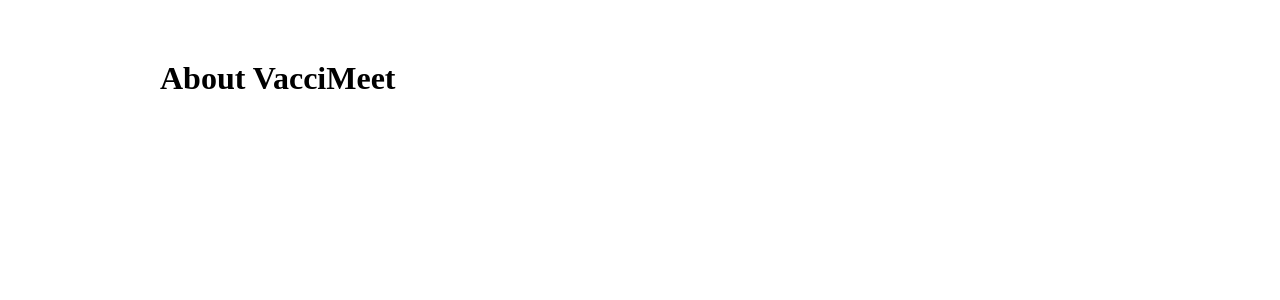
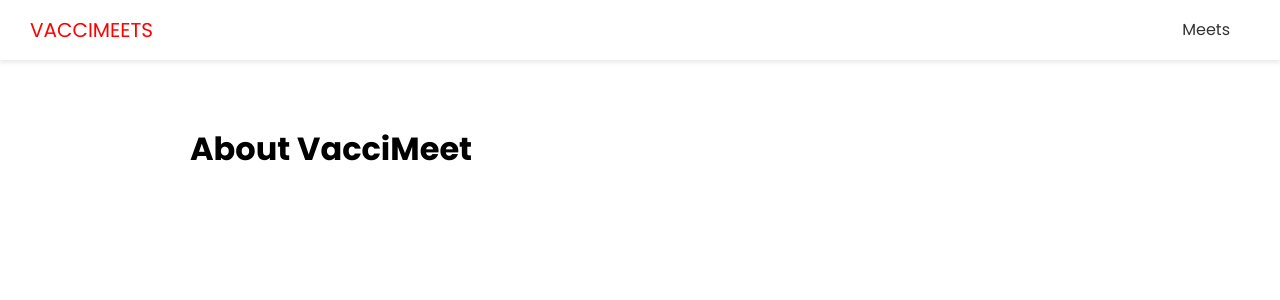
Before and after one commit to harshitpuri/vaccimeet-frontend, a Next.js app: page /about in a window 1280 px wide. Shown: the top 300 px of the page. Built offline with nearby package versions, Linux system fonts and the light colour scheme.

Commit message:
updated stylesheets, pages, layout files and 404

```diff
--- a/components/Footer.js
+++ b/components/Footer.js
@@ -1,5 +1,5 @@
 import Link from 'next/link'
-import styles from '../styles/Footer.module.css'
+import styles from '@/styles/Footer.module.css'
 
 export default function Footer() {
     return (
--- a/components/Header.js
+++ b/components/Header.js
@@ -1,9 +1,9 @@
 import Link from 'next/link'
-import styles from '../styles/Header.module.css'
+import styles from '@/styles/Header.module.css'
 
 export default function Header() {
     return (
-        <Header className={styles.header}>
+        <header className={styles.header}>
             <div className={styles.logo}>
                 <Link href='/'>
                     <a>VacciMeets</a>
@@ -20,6 +20,6 @@
                 </ul>
             </nav>
 
-        </Header>
+        </header>
     )
 }
--- a/components/Layout.js
+++ b/components/Layout.js
@@ -1,14 +1,19 @@
 import Head from 'next/head'
-import styles from '../styles/Layout.module.css'
+import Header from './Header'
+import Footer from './Footer'
+import styles from '@/styles/Layout.module.css'
 
-export default function Layout({title, keywords, description, children}) {
+export default function Layout({ title, keywords, description, children }) {
     return (
+
         <div>
             <Head>
                 <title>{title}</title>
                 <meta name='description' content={description} />
                 <meta name='keywords' content={keywords} />
             </Head>
+
+        <Header />
 
         <div className={styles.container}>
             {children}
@@ -23,5 +28,5 @@
 Layout.defaultProps = {
     title: 'VacciMeet',
     description: 'Meet with vaccinated people around your area',
-    keywords: 'covid-19, vaccine, covishield'
+    keywords: 'covid-19, vaccine, covishield',
 }
--- a/pages/404.js
+++ b/pages/404.js
@@ -1,7 +1,7 @@
 import { FaExclamationTriangle } from 'react-icons/fa'
-import Link from '/next/link'
-import Layout from '../components/Layout'
-import styles from '../styles/404.modules.css'
+import Link from 'next/link'
+import Layout from '@/components/Layout'
+import styles from '@/styles/404.module.css'
 
 export default function NotFoundPage() {
     return (
--- a/pages/about.js
+++ b/pages/about.js
@@ -1,4 +1,4 @@
-import Layout from '../components/Layout'
+import Layout from '@/components/Layout'
 
 export default function AboutPage() {
     return (
--- a/pages/index.js
+++ b/pages/index.js
@@ -1,4 +1,4 @@
-import Layout from '../components/Layout'
+import Layout from '@/components/Layout'
 
 export default function MeetsHome() {
   return (
--- a/styles/globals.css
+++ b/styles/globals.css
@@ -1,4 +1,4 @@
-/* @import url('https://fonts.googleapis.com/css2?family=Poppins:wght@300;400;500;600;700&display=swap');
+ @import url('https://fonts.googleapis.com/css2?family=Poppins:wght@300;400;500;600;700&display=swap');
 
 * {
   box-sizing: border-box;
@@ -63,4 +63,4 @@
 
 .btn-icon svg {
   margin-right: 5px;
-} */
+}
```
Also changed, not shown: pages/meets/[slug].js (+9 -9 lines), pages/meets/add.js (+7 -7 lines), pages/meets/index.js (+8 -8 lines).
